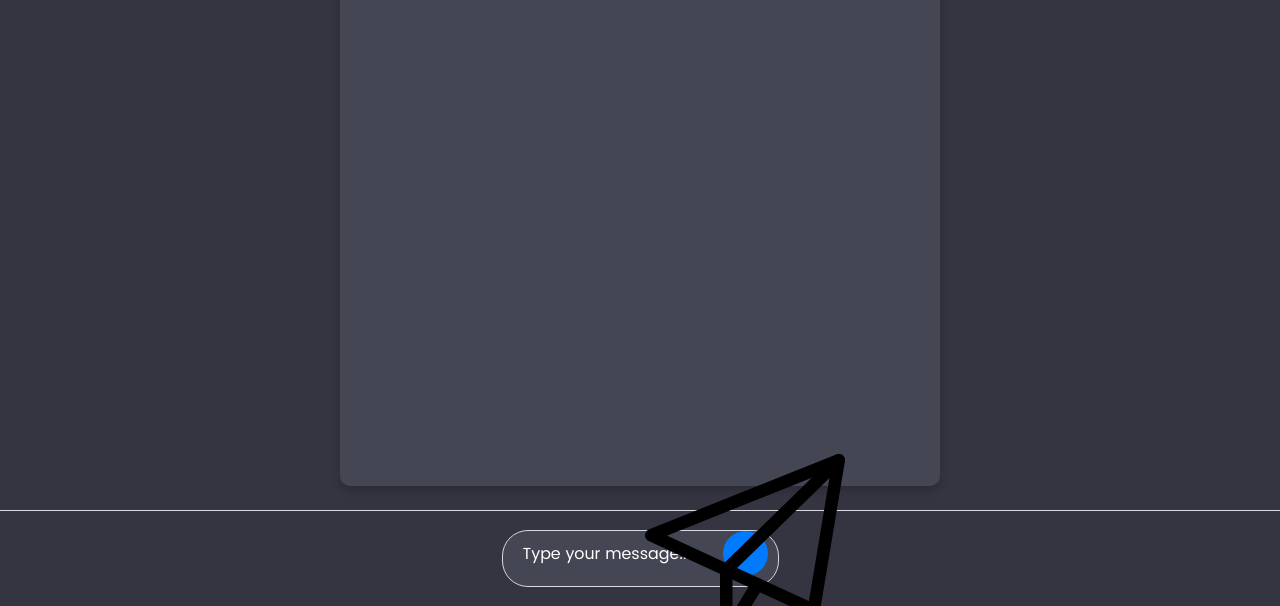
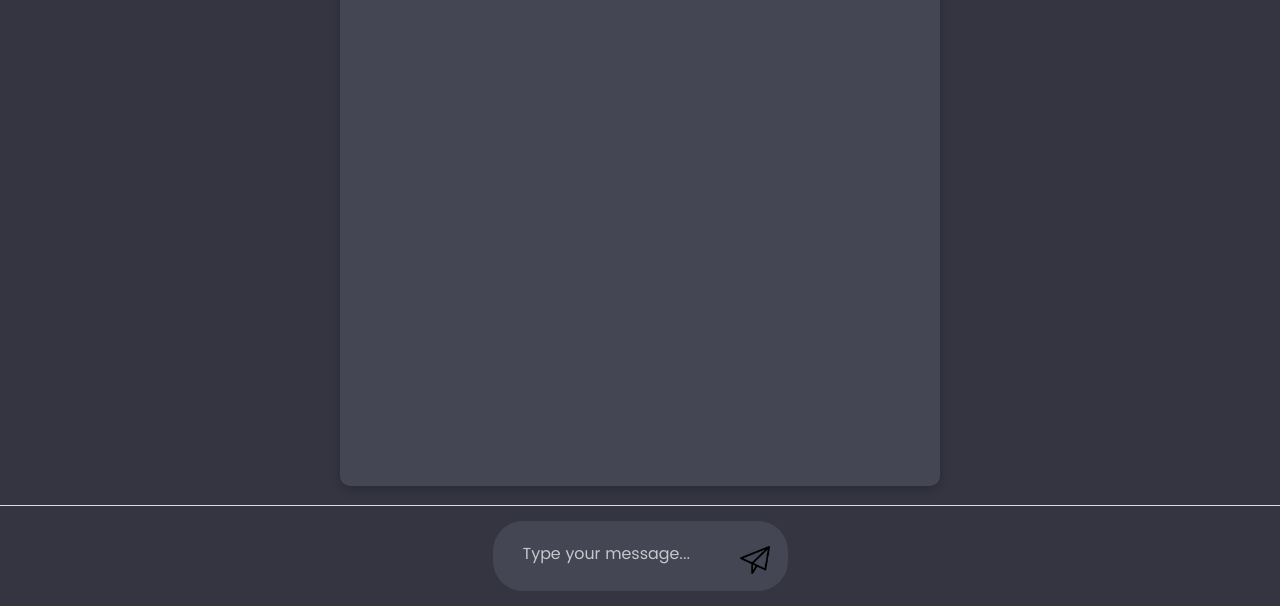
Before and after one commit to DOSaAI/VELOS-AI-v1.4, a website: page public/index.html in a window 1280 px wide. Shown: the part 194-800 px from the top of the page. Drawn offline with Linux system fonts and the light colour scheme; files whose address does not match are found by name.

Commit message:
Update styles.css

```diff
--- a/public/styles.css
+++ b/public/styles.css
@@ -90,58 +90,66 @@ body {
     bottom: 0;
     width: 100%;
     display: flex;
-    padding: 20px 10px;
+    padding: 15px;
     justify-content: center;
     background: var(--chat-bg);
     border-top: 1px solid var(--border-color);
 }
 
-/* Text Input and Send Button */
+/* Input Box */
 .typing-textarea {
     width: 100%;
+    max-width: 600px;
     display: flex;
+    align-items: center;
+    background: var(--ai-message-bg);
+    border-radius: 30px;
+    padding: 10px;
     position: relative;
 }
 
+/* Textarea */
 .typing-textarea textarea {
+    flex-grow: 1;
     resize: none;
-    height: 55px;
-    width: 100%;
+    height: 50px;
     border: none;
     padding: 15px 60px 15px 20px;
     font-size: 1rem;
-    border-radius: 25px;
-    background: var(--ai-message-bg);
-    outline: 1px solid var(--border-color);
+    border-radius: 30px;
+    background: transparent;
     color: var(--text-color);
+    outline: none;
 }
 
+/* Placeholder Text */
 .typing-textarea textarea::placeholder {
-    color: var(--text-color);
+    color: rgba(255, 255, 255, 0.7);
 }
 
 /* Send Button */
 #send-btn {
     position: absolute;
     right: 10px;
-    bottom: 10px;
+    bottom: 8px;
     width: 45px;
     height: 45px;
     border: none;
-    background: #007bff;
+    background: transparent;
     color: white;
     border-radius: 50%;
     display: flex;
     align-items: center;
     justify-content: center;
     cursor: pointer;
-    transition: background 0.3s ease;
+    transition: opacity 0.3s ease;
 }
 
 #send-btn:hover {
-    background: #0056b3;
+    opacity: 0.7;
 }
 
-#send-btn span {
-    font-size: 24px;
+#send-btn img {
+    width: 30px;
+    height: 30px;
 }
```
